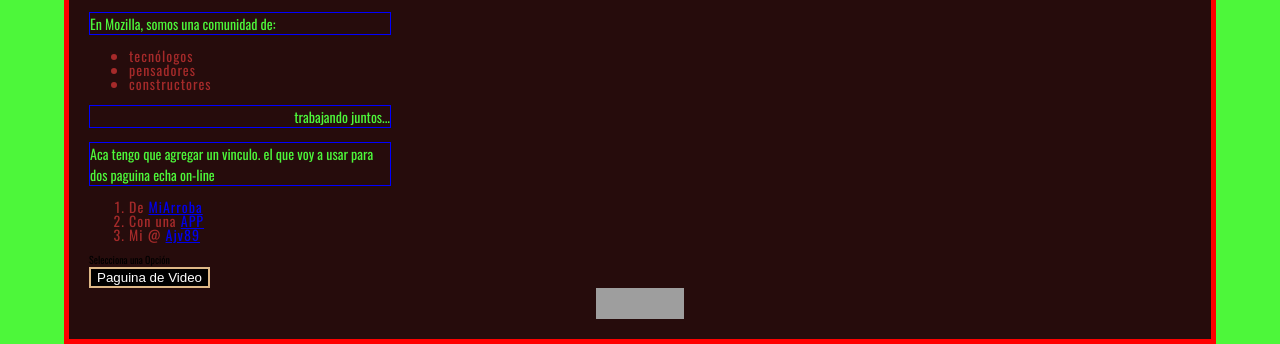
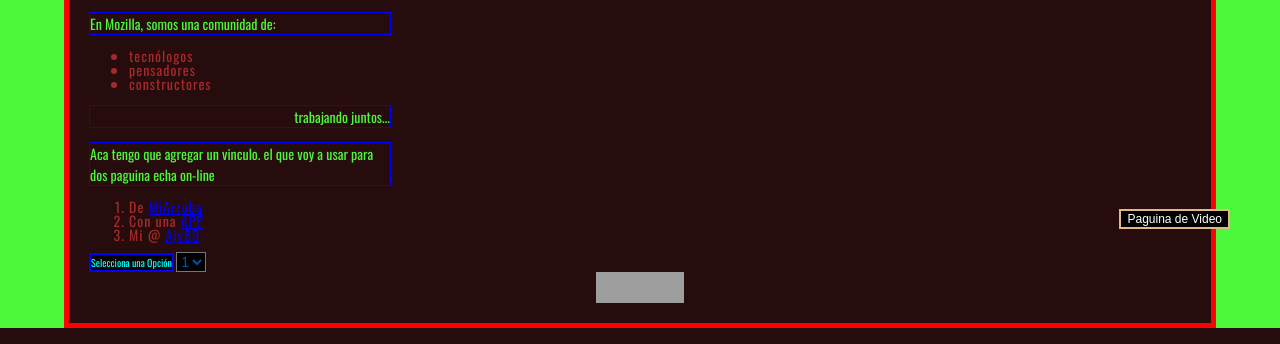
Before and after one commit to ajv89/Web, a PHP site: page / in a window 1280 px wide. Shown: the part 627-971 px from the top of the page. Run offline with PHP 8.4, Linux system fonts and the light colour scheme; grey boxes are pictures that could not be loaded.

Commit message:
Add files via upload

```diff
--- a/styles/style.css
+++ b/styles/style.css
@@ -1,5 +1,6 @@
 /* Estoy es para comentario */
 p {
+  background-color: #260C0C;
   color: #4DF73A;
   width: 300px;
   border: 1px solid blue;
@@ -12,6 +13,7 @@
   font-family:
     "Oswald", sans-serif; /* Este debe ser el resto del resultado que obtuviste de Google fonts */
   background: #4DF73A;
+  color: black;
 }
 body {
   height: auto;
@@ -20,6 +22,7 @@
   background-color: #260C0C;
   padding: 0 20px 20px 20px;
   border: 5px solid red;
+  color: black;
 }
 img {
   display: block;
@@ -35,13 +38,16 @@
   padding: 20px 0;
   color: #00539f;
   text-shadow: 3px 3px 1px black;
+  background-color: #260C0C;
 }
 h2 {
   background-color: burlywood;
   font-size: 30px;
   text-align: center;
+  color: black;
 }
 h3 {
+  color: black;
   background-color: burlywood;
   font-size: 25px;
   text-align: center;
@@ -51,13 +57,14 @@
   font-size: 14px;
   line-height: 1;
   letter-spacing: 1px;
+  background-color: #260C0C;
 }
 .ini {
   background-color: yellow;
   border: 3px solid black;
   position: absolute;
-  top: 50px
-
+  top: 50px;
+  color: black;
 }
 .sal {
   background-color: blue;
@@ -91,17 +98,29 @@
       position: absolute;
       top: 120px;
       right: 50px;
+      background-color: #260C0C;
     }
 .pagv{
+  font-size: 12px;
   background: black;
   border: 2px solid burlywood;
   color: white;
+  position: absolute;
+  right: 50px;
+  bottom: -7%;
 }
-.casa {
+.vid {
+  background: black;
   color: yellow;
 }
 select {
-  display: none;
-  color: white;
-  right: 300px;
+  font-size: 14px;
+  color: #00539f;
+  background-color: black;
 }
+
+label {
+  color: aqua;
+  background-color: black;
+  border: 2px solid blue;
+}
```
